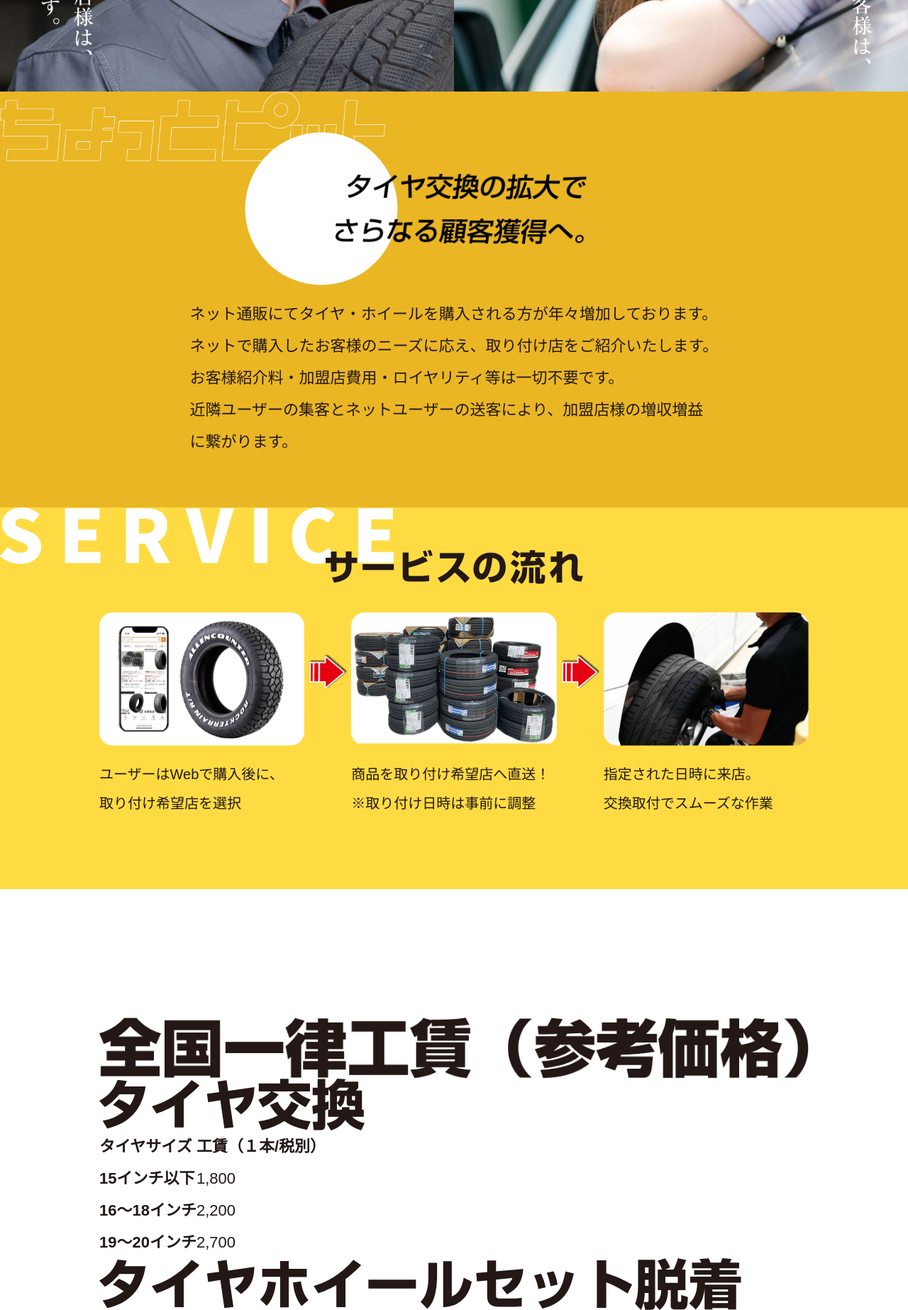
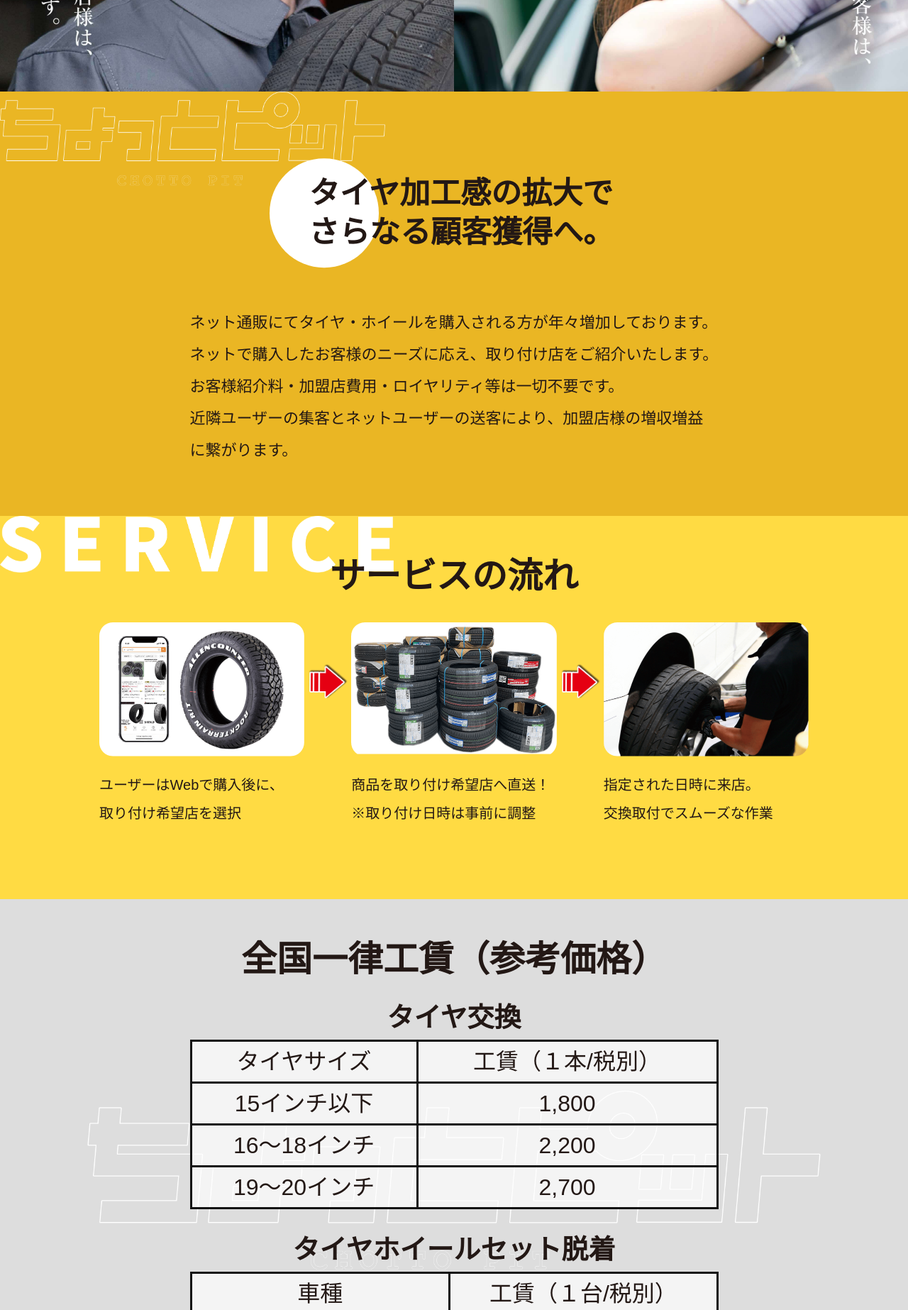
Before and after one commit to ryuki-nakayama/pj-chotto-pit, a Node project: template src/dev/ejs/chotto-pit/index.ejs in a window 1280 px wide. Shown: the part 603-2449 px from the top of the page at 71% size. Run offline with Node 20 templates, Linux system fonts and the light colour scheme; the template is opened without the code that fills it, so the values that code supplies are empty; style sheets or scripts are compiled from the project's sources; some libraries are stand-ins or nearby versions.

Commit message:
design: wage

```diff
--- a/src/dev/assets/scss/common/_container.scss
+++ b/src/dev/assets/scss/common/_container.scss
@@ -14,12 +14,19 @@
   }
 
   // modifier | small
-  &._sm {
-    --container-width: #{g.$container-width-sm};
-  }
+  // &._sm {
+  //   --container-width: #{g.$container-width-sm};
+  // }
 
   // modifier | large
   &._lg {
     --container-width: #{g.$container-width-lg};
   }
+
+  // modifier | small large
+  &._sm-lg {
+    @include g.atQuery(sm) {
+      padding: 0 35rem;
+    }
+  }
 }
--- a/src/dev/assets/scss/common/_section.scss
+++ b/src/dev/assets/scss/common/_section.scss
@@ -1,11 +1,11 @@
 @charset "UTF-8";
-@use '../global' as g;
+@use '../global' as *;
 
 /* section
 --------------------------------------------------*/
 .section {
   padding: 40rem 0;
-  @include g.atQuery(sm) {
+  @include atQuery(sm) {
     padding: 20rem 0;
   }
 }
@@ -16,4 +16,8 @@
   line-height: 1;
   text-align: center;
   margin-bottom: 30rem;
+  position: relative;
+  @include atQuery(sm) {
+    font-size: 46rem;
+  }
 }
--- a/src/dev/assets/scss/global/_variables.scss
+++ b/src/dev/assets/scss/global/_variables.scss
@@ -35,10 +35,10 @@ $contents-width-sm--no-unit: 536;
 // padding
 // bodyの左右padding
 $padding-pc--no-unit: 40; // デザインカンプの値を設定(pxなし)
-$padding-sm--no-unit: 32; // デザインカンプの値を設定(pxなし)
+$padding-sm--no-unit: 75; // デザインカンプの値を設定(pxなし)
 $padding-pc: 40rem; // デザインカンプの値をremで設定
 $padding-pc--px: 40px; // デザインカンプの値をpxで設定
-$padding-sm: 32rem;
+$padding-sm: 75rem;
 
 // container width
 // contents width + padding
--- a/src/dev/assets/scss/index.scss
+++ b/src/dev/assets/scss/index.scss
@@ -9,3 +9,4 @@
 @use './sections/about';
 @use './sections/hero-img';
 @use './sections/service';
+@use './sections/wage';
--- a/src/dev/assets/scss/sections/_about.scss
+++ b/src/dev/assets/scss/sections/_about.scss
@@ -27,12 +27,13 @@
 }
 
 .about__title {
+  font-size: 43rem;
   text-align: center;
   padding-left: 20rem;
   position: relative;
-  max-width: 374rem;
-  width: 100%;
+  max-width: 520rem;
   display: block;
+  font-weight: 700;
   margin: 0 auto;
 
   &::before {
@@ -41,18 +42,22 @@
     top: 50%;
     left: 0;
     display: block;
-    width: 215rem;
-    height: 215rem;
+    width: 12vw;
+    height: 12vw;
     background-color: white;
     border-radius: 50%;
-    transform: translate(-50%, -50%);
+    transform: translateY(-50%);
+    @include atQuery(sm) {
+      width: 215rem;
+      height: 215rem;
+    }
     @include atSpecifiedQuery(max, 480px) {
       width: 165rem;
       height: 165rem;
     }
   }
 
-  img {
+  span {
     position: relative;
   }
 }
--- a/src/dev/assets/scss/sections/_service.scss
+++ b/src/dev/assets/scss/sections/_service.scss
@@ -26,15 +26,15 @@
   }
 }
 
-.service__title {
-  max-width: 363rem;
-  width: 100%;
-  margin: 0 auto;
-  position: relative;
-  @include atQuery(sm) {
-    max-width: 333rem;
-  }
-}
+// .service__title {
+//   max-width: 363rem;
+//   width: 100%;
+//   margin: 0 auto;
+//   position: relative;
+//   @include atQuery(sm) {
+//     max-width: 333rem;
+//   }
+// }
 
 .service__list {
   margin-top: 40rem;
--- /dev/null
+++ b/src/dev/assets/scss/sections/_wage.scss
@@ -0,0 +1,95 @@
+@charset "UTF-8";
+@use '../global' as *;
+
+/* wage
+--------------------------------------------------*/
+.wage {
+  background-color: #DDDDDD;
+  position: relative;
+  padding: 60rem 0 180rem;
+  @include atQuery(sm) {
+    padding: 36rem 0 80rem;
+  }
+
+  .section__title {
+    @include atQuery(sm) {
+      font-size: 44rem;
+    }
+  }
+}
+
+.wage__bg-text-wrapper {
+  position: absolute;
+  top: 25%;
+  left: 50%;
+  max-width: 1033rem;
+  width: 100%;
+  transform: translateX(-50%);
+  @include atQuery(sm) {
+    max-width: 655rem;
+    top: 30%;
+    left: 50%;
+    transform: translateX(-50%);
+  }
+}
+
+.wage__content {
+  margin-top: 38rem;
+  position: relative;
+  @include atQuery(sm) {
+    margin-top: 24rem;
+  }
+}
+
+.wage__sub-title {
+  font-size: 38rem;
+  font-weight: 900;
+  line-height: 1;
+  text-align: center;
+  @include atQuery(sm) {
+    font-size: 31rem;
+  }
+}
+
+.wage__table {
+  max-width: 745rem;
+  width: 100%;
+  margin: 12rem auto 0;
+  border-collapse: collapse;
+  border: max(3.8rem, 3.8px) solid #131313;
+  background-color: rgba($color: #FFFFFF, $alpha: .67);
+  @include atQuery(sm) {
+    margin: 16rem auto 0;
+    border: 3.8rem solid #131313;
+  }
+
+  th,
+  td {
+    text-align: center;
+    font-size: 32rem;
+    font-weight: 500;
+    line-height: calcLineHeight(56, 32);
+    border-collapse: collapse;
+    border: max(3.8rem, 3.8px) solid #131313;
+    @include atQuery(sm) {
+      font-size: 26rem;
+      line-height: calcLineHeight(46, 26);
+      border: 3.8rem solid #131313;
+    }
+  }
+}
+
+.wage__caution {
+  margin-top: 30rem;
+  font-size: 22rem;
+  letter-spacing: -0.025em;
+  line-height: calcLineHeight(39, 22);
+  max-width: 930rem;
+  margin: 0 auto;
+  padding-left: 130rem;
+  @include atQuery(sm) {
+    font-size: 18rem;
+    line-height: calcLineHeight(32, 18);
+    padding-left: 50rem;
+  }
+}
--- a/src/dev/ejs/sections/_about.ejs
+++ b/src/dev/ejs/sections/_about.ejs
@@ -6,7 +6,10 @@
 
     <%# title %>
     <h2 class="about__title">
-      <img src="<%= path %>img/about-text.png" alt="タイヤ交換の拡大でさらなる顧客獲得へ。">
+      <span>
+        タイヤ加工感の拡大で<br>
+        さらなる顧客獲得へ。
+      </span>
     </h2>
 
     <%# about content %>
--- a/src/dev/ejs/sections/_service.ejs
+++ b/src/dev/ejs/sections/_service.ejs
@@ -5,9 +5,7 @@
     <div class="service__bg-text-wrapper"><img src="<%= path %>img/service-bg-text.png" alt="SERVICE"></div>
 
     <%# title %>
-    <h2 class="service__title">
-      <img src="<%= path %>img/service-title.png" alt="サービスの流れ">
-    </h2>
+    <h2 class="section__title">サービスの流れ</h2>
 
     <%# list %>
     <ul class="service__list">
--- a/src/dev/ejs/sections/_wage.ejs
+++ b/src/dev/ejs/sections/_wage.ejs
@@ -1,22 +1,18 @@
 <div class="wage">
-  <div class="container">
+  <div class="container _sm-lg">
 
     <%# background text image %>
     <div class="wage__bg-text-wrapper"><img src="<%= path %>img/chotto-pit-bg-text.png" alt="ちょっとピット"></div>
 
     <%# title %>
-    <h2 class="wage__title">
-      <img src="<%= path %>img/wage-title.png" alt="全国一律工賃（参考価格）">
-    </h2>
+    <h2 class="section__title">全国一律工賃（参考価格）</h2>
 
     <%# content %>
     <div class="wage__content-wrapper">
 
       <%# タイヤ交換 %>
       <div class="wage__content">
-        <h3 class="wage__sub-title">
-          <img src="<%= path %>img/wage-sub-title1.png" alt="タイヤ交換">
-        </h3>
+        <h3 class="wage__sub-title">タイヤ交換</h3>
         <table class="wage__table">
           <tbody>
             <tr>
@@ -41,9 +37,7 @@
 
       <%# タイヤ・ホイールセット脱着 %>
       <div class="wage__content">
-        <h3 class="wage__sub-title">
-          <img src="<%= path %>img/wage-sub-title2.png" alt="タイヤホイールセット脱着">
-        </h3>
+        <h3 class="wage__sub-title">タイヤホイールセット脱着</h3>
         <table class="wage__table">
           <tbody>
             <tr>
```
Also changed, not shown: src/dev/assets/img/chotto-pit-bg-text.png.
